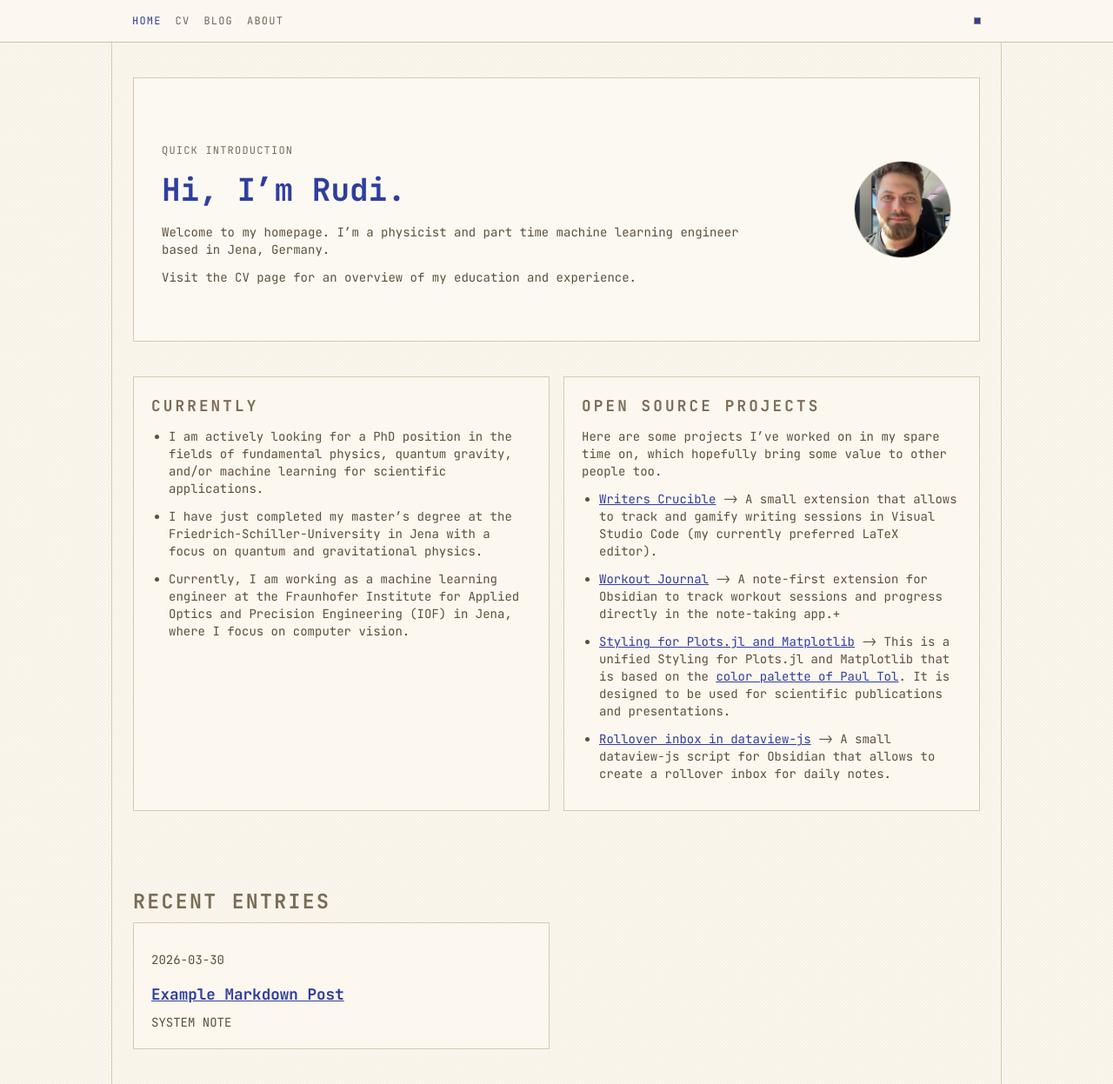
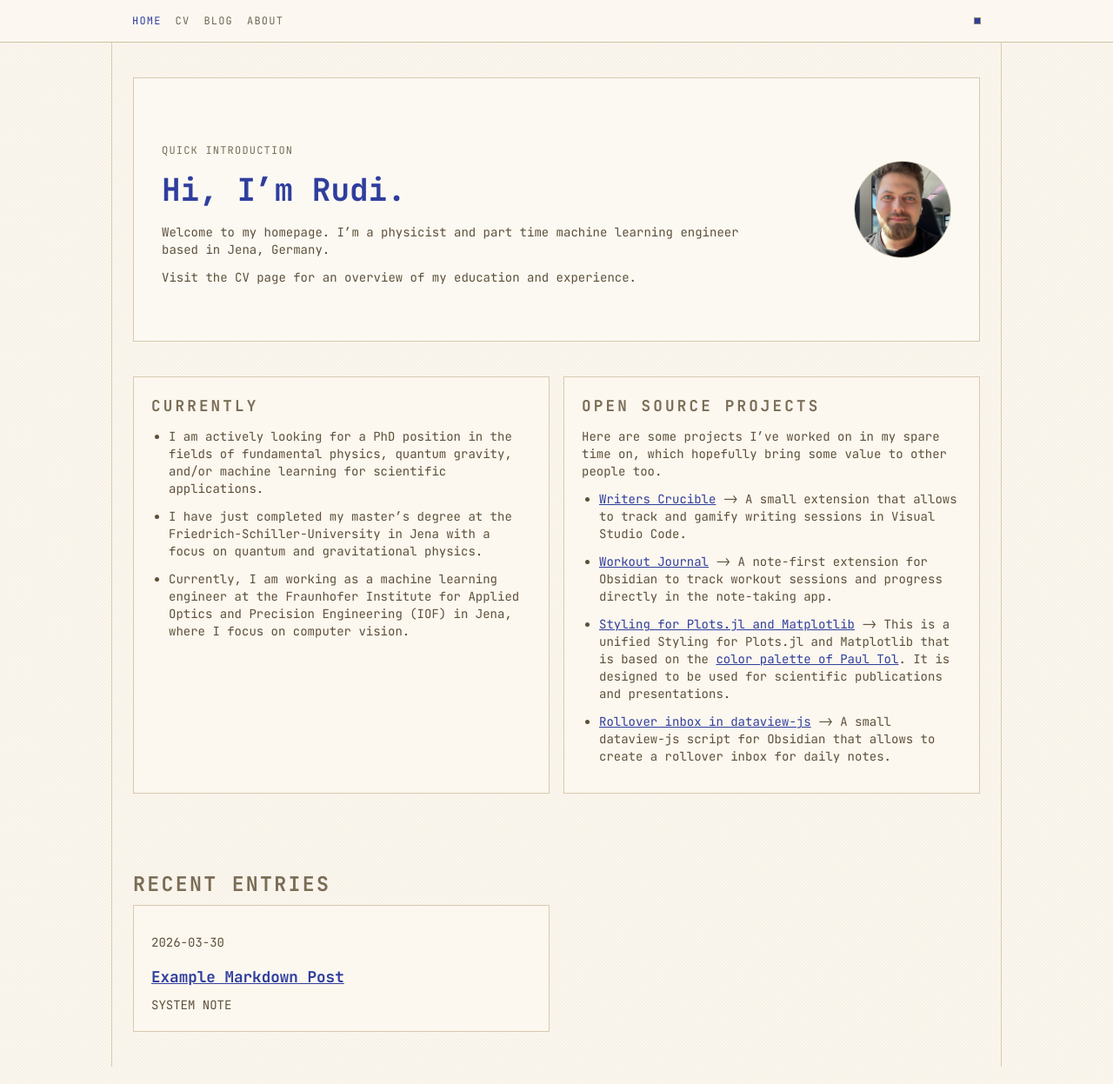
Before and after one commit to I-am-Rudi/i-am-rudi.github.io, a Jekyll site: the page built from index.md, in a window 1280 px wide. Shown: the whole page at 87% size. Built offline with Jekyll 4.4.1, drawn with Linux system fonts in a browser that asks for light colours; nearby versions of some CDN libraries.

Commit message:
small typo fixes

```diff
--- a/index.md
+++ b/index.md
@@ -27,11 +27,11 @@ bring some value to other people too.
 
 - [Writers Crucible](https://github.com/I-am-Rudi/WritersCrucible)
   -> A small extension that allows to track and gamify writing sessions in
-    Visual Studio Code (my currently preferred LaTeX editor).
+    Visual Studio Code.
 
 - [Workout Journal](https://github.com/I-am-Rudi/workout-journal)
     -> A note-first extension for Obsidian to track workout sessions and
-    progress directly in the note-taking app.+
+    progress directly in the note-taking app.
 
 - [Styling for Plots.jl and Matplotlib](https://github.com/I-am-Rudi/plot-tol-config) -> This is a
   unified Styling for Plots.jl and Matplotlib that is based on the [color palette of Paul Tol](https://sronpersonalpages.nl/~pault/). It is designed to be used
```
